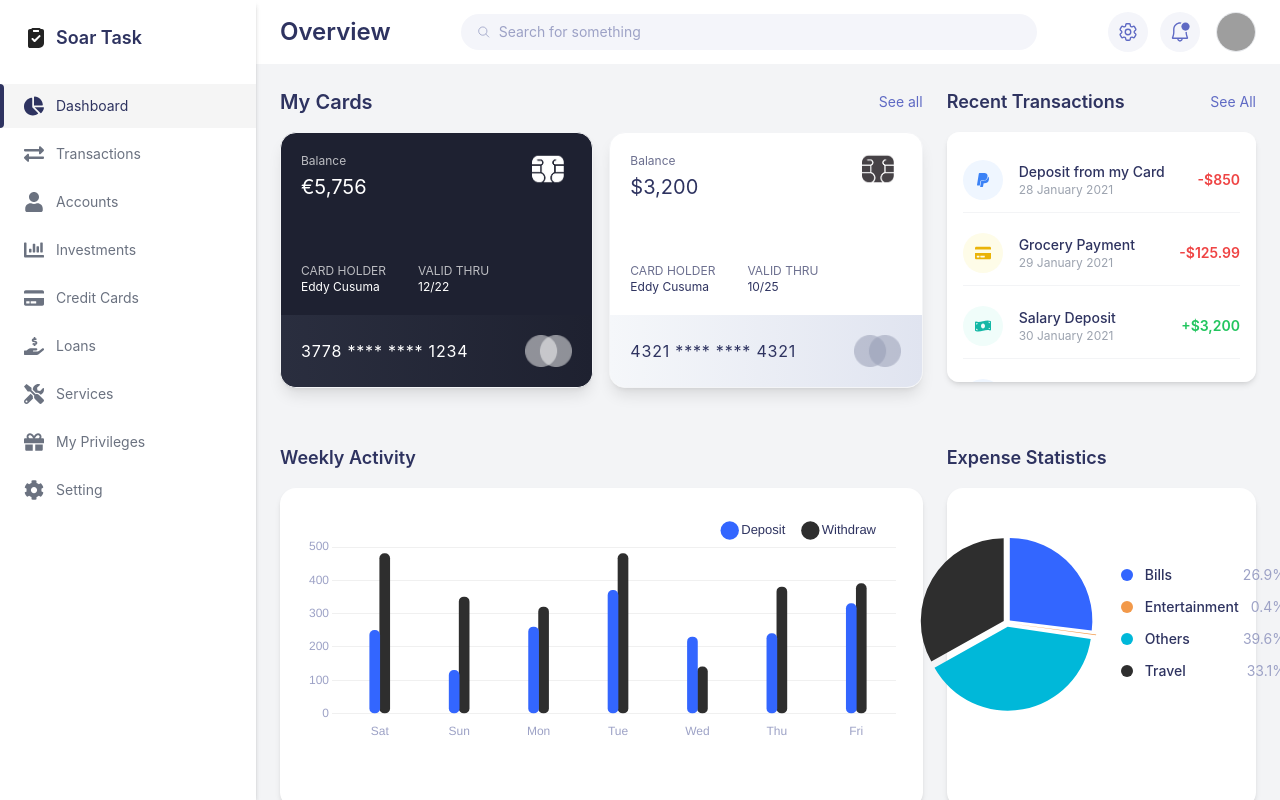
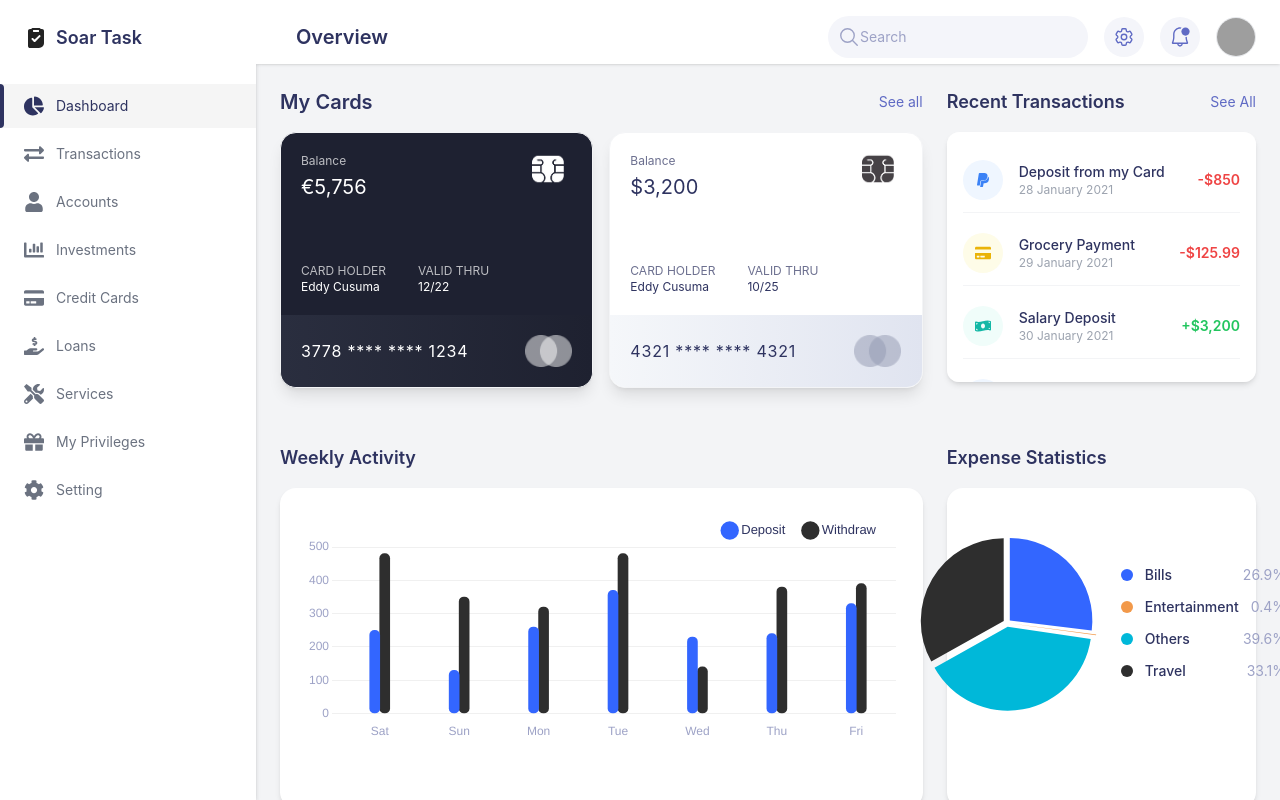
Before and after one commit to xarrijorge/soar-dashboard, a React (Create React App) app: page /dashboard in a window 1280 px wide. Built offline with nearby package versions, Linux system fonts and the light colour scheme; grey boxes are pictures that could not be loaded.

Commit message:
Working topbar implementation

```diff
--- a/src/components/Topbar.jsx
+++ b/src/components/Topbar.jsx
@@ -1,3 +1,4 @@
+import React from 'react';
 import { HiMiniBars3 } from "react-icons/hi2";
 import { VscBellDot } from "react-icons/vsc";
 import { HiOutlineCog6Tooth } from "react-icons/hi2";
@@ -8,9 +9,10 @@ export default function Topbar({ toggleSidebar, title = "Overview" }) {
   const user = useMainStore((s) => s.user);
 
   return (
-    <header className="h-16 px-4 sm:px-6 flex items-center justify-between bg-white shadow w-full">
-      {/* Left Section - Mobile Hamburger & Page Title */}
-      <div className="flex items-center gap-3">
+    <header className="relative h-auto md:h-16 px-4 sm:px-6 flex flex-col bg-white shadow w-full">
+      {/* Top Row - Mobile Hamburger, Title, and Controls */}
+      <div className="flex items-center justify-between py-4">
+        <div className="flex items-center space-x-4">
           <button
             className="md:hidden text-[#2E3360]"
             onClick={toggleSidebar}
@@ -19,38 +21,38 @@ export default function Topbar({ toggleSidebar, title = "Overview" }) {
             <HiMiniBars3 size={22} />
           </button>
 
-        <h1 className="hidden md:block text-base sm:text-lg md:text-xl lg:text-2xl font-semibold text-[#2E3360]">
+          {/* Desktop Title */}
+          <h1 className="text-xl font-semibold text-[#2E3360] hidden md:block">
             {title}
           </h1>
         </div>
 
-      <h1 className="md:hidden text-base font-semibold text-[#2E3360]">
+        {/* Mobile Title and Avatar */}
+        <div className="md:hidden flex items-center space-x-4">
+          <h1 className="text-xl font-semibold text-[#2E3360] text-center">
             {title}
           </h1>
 
-      {/* Center Search Bar */}
-      <div className="hidden md:flex items-center flex-1 justify-center max-w-xl mx-4">
-        <div className="flex items-center bg-[#f4f5fa] rounded-full px-4 py-2 w-full">
-          <IoSearchOutline className="text-[#9da2c6] mr-2 text-sm" />
-          <input
-            type="text"
-            placeholder="Search for something"
-            className="bg-transparent outline-none text-sm text-[#9da2c6] w-full placeholder:text-[#9da2c6]"
+          <img
+            src={user?.avatar || "https://i.pravatar.cc/40"}
+            alt="User avatar"
+            className="w-10 h-10 rounded-full border object-cover"
           />
-        </div>
         </div>
 
         {/* Right Section - Controls & Avatar */}
-      <div className="flex items-center gap-3 sm:gap-4">
-        <button className="md:hidden text-[#2E3360]">
-          <IoSearchOutline size={22} />
-        </button>
-
-        <div className="hidden md:flex items-center gap-3">
-          <button className="w-10 h-10 rounded-full bg-[#f4f5fa] flex items-center justify-center text-[#5f6ac4] hover:bg-[#e6e7f3]">
+        <div className="hidden md:flex items-center space-x-4">
+          {/* Add searchbar here */}
+          <div className="flex items-center bg-[#F4F5FA] rounded-full p-2.5">
+            <IoSearchOutline size={22} color="#9DA2C6" />
+            <input type="text" placeholder="Search" className="bg-transparent outline-none text-sm text-[#2E3360] placeholder:text-[#9DA2C6]" />
+          </div>
+          {/* Desktop Controls */}
+          <div className="flex items-center space-x-4">
+            <button className="w-10 h-10 rounded-full bg-[#F4F5FA] flex items-center justify-center text-[#5F6AC4] hover:bg-[#E6E7F3]">
               <HiOutlineCog6Tooth size={22} />
             </button>
-          <button className="w-10 h-10 rounded-full bg-[#f4f5fa] flex items-center justify-center text-[#5f6ac4] hover:bg-[#e6e7f3]">
+            <button className="w-10 h-10 rounded-full bg-[#F4F5FA] flex items-center justify-center text-[#5F6AC4] hover:bg-[#E6E7F3]">
               <VscBellDot size={22} />
             </button>
           </div>
@@ -58,8 +60,20 @@ export default function Topbar({ toggleSidebar, title = "Overview" }) {
           <img
             src={user?.avatar || "https://i.pravatar.cc/40"}
             alt="User avatar"
-          className="w-8 h-8 sm:w-10 sm:h-10 rounded-full border object-cover"
+            className="w-10 h-10 rounded-full border object-cover"
           />
+        </div>
+      </div>
+
+      {/* Mobile Search Bar */}
+      <div className="md:hidden w-full pb-4">
+        <div className="flex items-center bg-[#F4F5FA] rounded-2xl px-4 py-2 w-full">
+          <input
+            type="text"
+            placeholder="Search for something"
+            className="rounded-full bg-transparent outline-none text-sm text-[#2E3360] w-full placeholder:text-[#9DA2C6]"
+          />
+        </div>
       </div>
     </header>
   );
```
Lines whose indentation alone changed are shown as unchanged.
